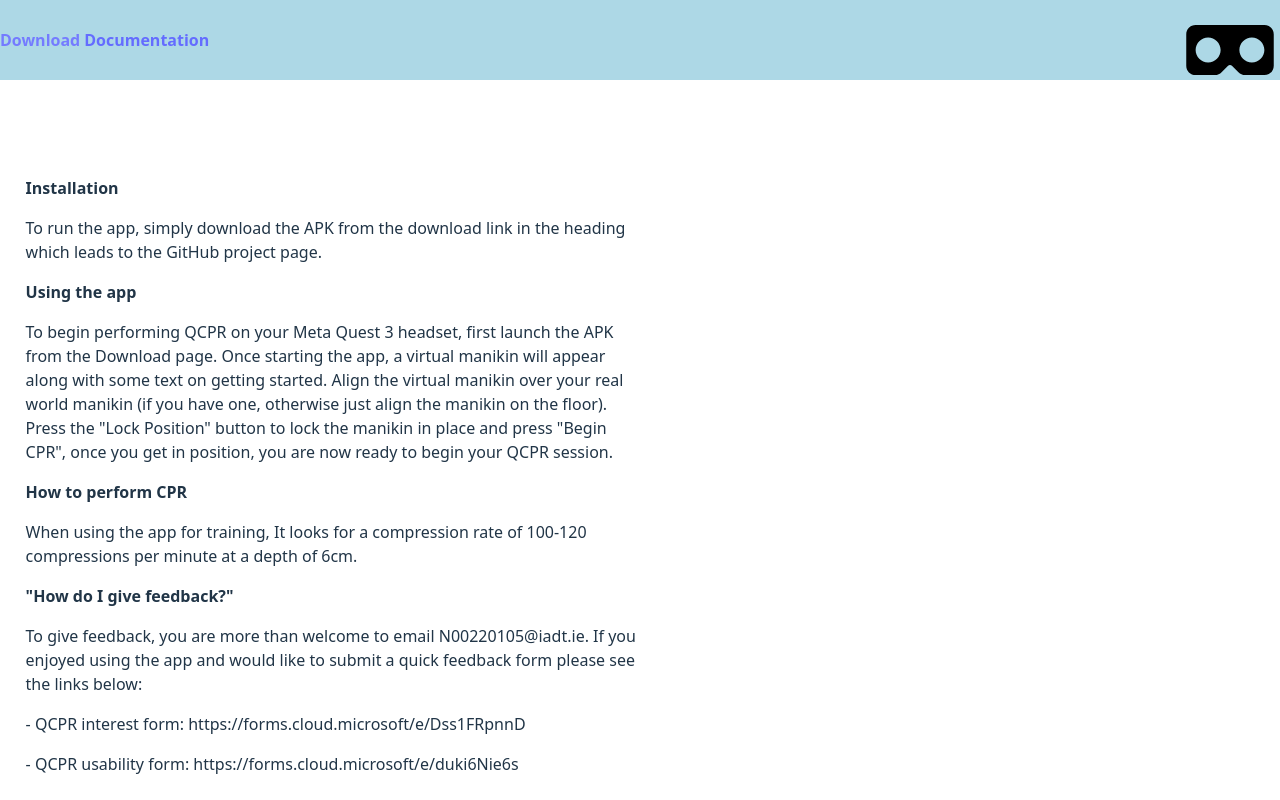
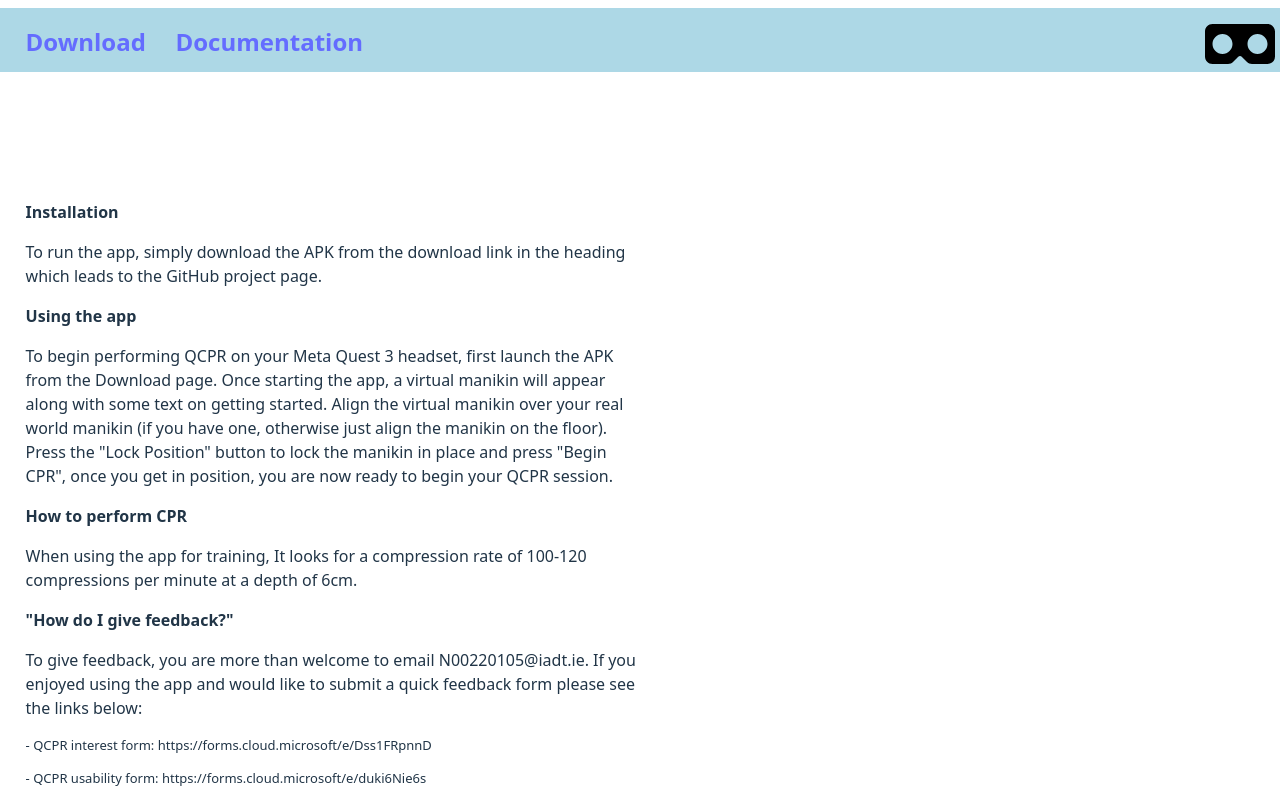
Before and after one commit to HenryDonnelly/FirstAidSite, a React (Vite) app: page /docs in a window 1280 px wide. Built offline with nearby package versions, Linux system fonts and the light colour scheme; the HTML template or start-up script is replaced by a standard one.

Commit message:
edited component sizes

```diff
--- a/index.html
+++ b/index.html
@@ -4,10 +4,13 @@
     <meta charset="UTF-8" />
     <link rel="icon" type="image/svg+xml" href="/vite.svg" />
     <meta name="viewport" content="width=device-width, initial-scale=1.0" />
-    <title>questfaar</title>
+    <title>QuestQCPR</title>
   </head>
   <body>
     <div id="root"></div>
     <script type="module" src="/src/main.jsx"></script>
+    <link rel="preconnect" href="https://fonts.googleapis.com">
+<link rel="preconnect" href="https://fonts.gstatic.com" crossorigin>
+<link href="https://fonts.googleapis.com/css2?family=Changa+One:ital@0;1&display=swap" rel="stylesheet">
   </body>
 </html>
--- a/src/App.jsx
+++ b/src/App.jsx
@@ -61,16 +61,16 @@ function App() {
       </AnimatePresence>
 
       {/* Main Content */}
-      <Box height="10vh" width="100vw" bg="lightblue">
+      <Box height="8vh" width="100vw" bg="lightblue">
       <Flex gap="4" justify="space-between">
-      <Box as="a" href="https://github.com/HenryDonnelly/FirstAidMetaQ" height="10vh" width="60" textAlign="center" alignContent="center"><Text fontSize="2xl" fontWeight="bold">
+      <Box as="a" href="https://github.com/HenryDonnelly/FirstAidMetaQ" textAlign="center" alignContent="center" marginTop="-1vh" height="10vh" marginLeft="2vw"><Text fontSize="3vh" fontWeight="bold">
     Download
   </Text></Box>
-      <Box height="10vh" width="60" marginEnd="auto" textAlign="center" alignContent="center"><Link to="/docs">
-            <Text fontSize="2xl" fontWeight="bold">Documentation</Text>
+      <Box height="10vh" marginEnd="auto" textAlign="center" alignContent="center" marginTop="-1vh" marginLeft="2vw"><Link to="/docs">
+            <Text fontSize="3vh" fontWeight="bold">Documentation</Text>
           </Link></Box>
-      <Box height="10vh" width="40" alignContent="center">  <Link to="/">
-<Image src="/vr1.svg" boxSize="100px" /></Link></Box>
+      <Box width="40" alignContent="center" marginTop="-0.5vh">  <Link to="/">
+<Image src="/vr1.svg" boxSize="10vh" /></Link></Box>
     </Flex>
       </Box>
 
@@ -80,12 +80,12 @@ function App() {
   <Flex h="100%">
     {/* Left Section */}
   <Box flex="1" bg="blue.300">
-  <Box pt="30vh" pl="2vw">
-    <Text fontSize="6xl" fontWeight="bold">
+  <Box pt="35vh" pl="2vw">
+    <Text fontSize="4xl" fontWeight="bold">
       What is QCPR?
     </Text>
 
-    <Text mt={8} fontSize="xl">
+    <Text mt={4} fontSize="l">
       Quality cardiopulmonary resuscitation (QCPR) is a method of performing CPR that
       emphasizes the quality of chest compressions (and ventilations) to improve patient outcomes
       during cardiac arrest. QCPR involves monitoring and providing feedback on performance
@@ -97,12 +97,12 @@ function App() {
 
     {/* Right Section */}
       <Box flex="1" bg="blue.400">
-      <Box pt="30vh" pl="2vw" color="white">
-    <Text fontSize="6xl" fontWeight="bold">
+      <Box pt="35vh" pl="2vw" color="white">
+    <Text fontSize="4xl" fontWeight="bold">
       My Goal
     </Text>
 
-    <Text mt={8} fontSize="xl">
+    <Text mt={4} fontSize="l">
       The aim of this project is to create an open-source app for QCPR training and feedback,
       Where users can practice their CPR skills through augmented reality to receive real-time feedback on their performance
       with the Meta Quest 3 VR headset.
--- a/src/Documentation.jsx
+++ b/src/Documentation.jsx
@@ -7,44 +7,44 @@ function Documentation() {
   <Box height="90vh" width="100vw" bg="blue.300">
     <Flex h="100%">
   <Box flex="1" bg="blue.300">
-  <Box pt="10vh" pl="2vw">
-    <Text fontSize="3xl" fontWeight="bold">
+  <Box pt="14vh" pl="2vw">
+    <Text fontSize="xl" fontWeight="bold">
       Installation
     </Text>
 
-    <Text mt={3} fontSize="xl">
+    <Text mt={3} fontSize="l">
       To run the app, simply download the APK from the download link in the heading which leads to the GitHub project page.
     </Text>
 
-    <Text fontSize="3xl" fontWeight="bold" mt={8}>
+    <Text fontSize="xl" fontWeight="bold" mt={8}>
       Using the app
     </Text>
 
-    <Text mt={3} fontSize="xl">
+    <Text mt={3} fontSize="l">
       To begin performing QCPR on your Meta Quest 3 headset, first launch the APK from the Download page. Once starting the app, a virtual manikin will appear along with some text on getting started. Align the virtual manikin over your real world manikin (if you have one, otherwise just align the manikin on the floor). Press the "Lock Position" button to lock the manikin in place and press "Begin CPR", once you get in position, you are now ready to begin your QCPR session.
     </Text>
 
-    <Text fontSize="3xl" fontWeight="bold" mt={8}>
+    <Text fontSize="xl" fontWeight="bold" mt={8}>
       How to perform CPR
     </Text>
 
-    <Text mt={3} fontSize="xl">
+    <Text mt={3} fontSize="l">
       When using the app for training, It looks for a compression rate of 100-120 compressions per minute at a depth of 6cm.
     </Text>
 
-    <Text fontSize="3xl" fontWeight="bold" mt={8}>
+    <Text fontSize="xl" fontWeight="bold" mt={8}>
       "How do I give feedback?"
     </Text>
 
-    <Text mt={3} fontSize="xl">
+    <Text mt={3} fontSize="l">
       To give feedback, you are more than welcome to email N00220105@iadt.ie. If you enjoyed using the app and would like to submit a quick feedback form please see the links below:
     </Text>
 
-    <Text mt={3} fontSize="xl">
+    <Text mt={3} fontSize="small">
     - QCPR interest form: https://forms.cloud.microsoft/e/Dss1FRpnnD
     </Text>
 
-    <Text mt={3} fontSize="xl">
+    <Text mt={3} fontSize="small">
     - QCPR usability form: https://forms.cloud.microsoft/e/duki6Nie6s
     </Text>
 
```
Also changed, not shown: 1 other file (tests, documents, lock files or other folders).
